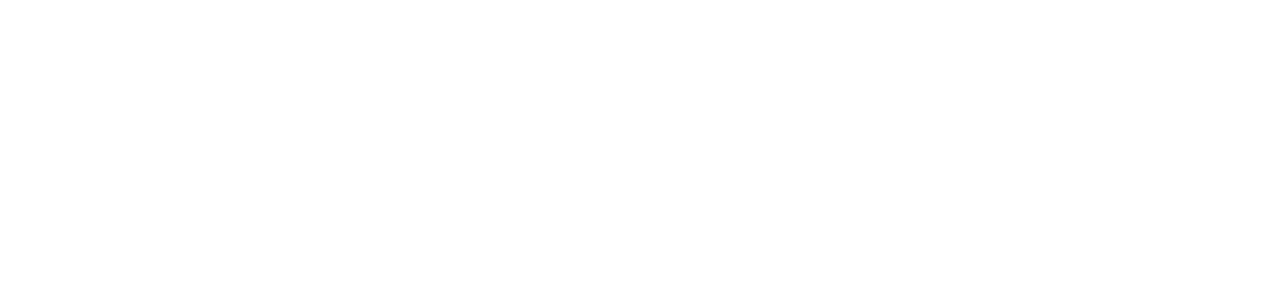
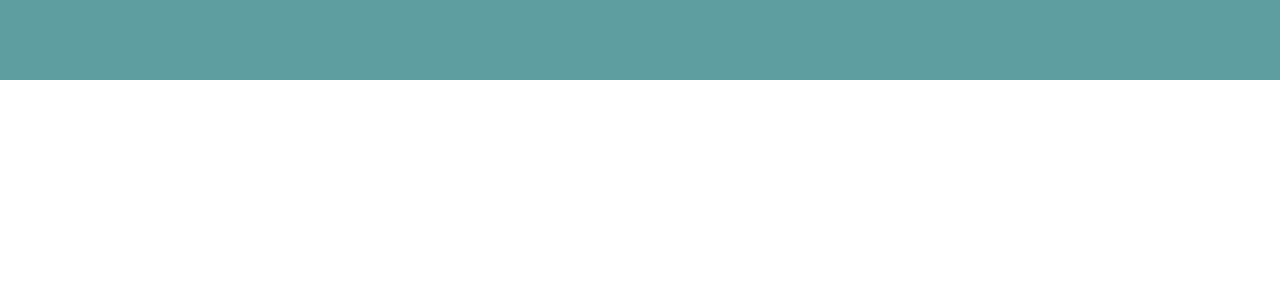
Before and after one commit to vladward/resume, a React (Create React App) app: page / in a window 1280 px wide. Shown: the top 300 px of the page. Built offline with nearby package versions, Linux system fonts and the light colour scheme.

Commit message:
feat: include Header in App

```diff
--- a/src/App.js
+++ b/src/App.js
@@ -1,9 +1,11 @@
+import React from 'react'
 import './App.css';
+import {Header} from "./header/Header";
 
 function App() {
   return (
     <div className="App">
-
+      <Header/>
     </div>
   );
 }
--- a/src/header/Header.module.css
+++ b/src/header/Header.module.css
@@ -1,3 +1,4 @@
 .header {
-
+    height: 80px;
+    background-color: cadetblue;
 }
```
